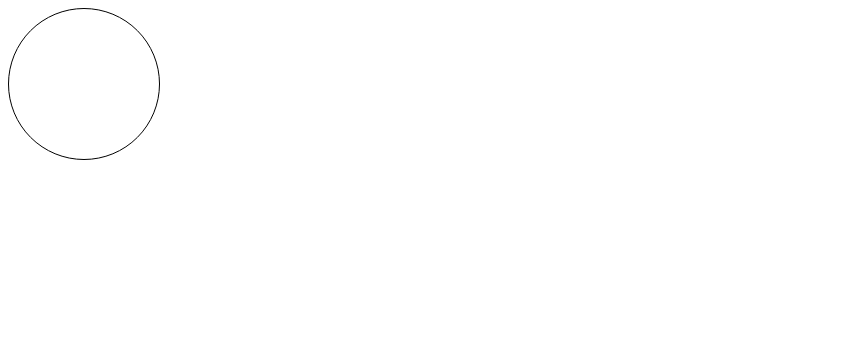
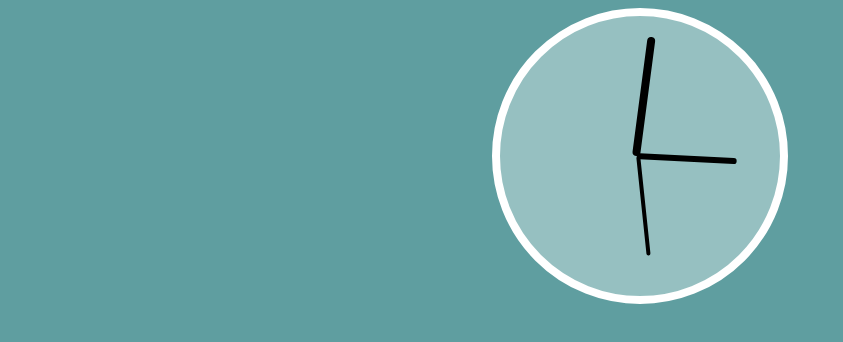
Before and after one commit to kitkatz111/clock, a website: page index.html in a window 1280 px wide. Shown: the whole page, without its empty margins (0-843 px from the left). Drawn offline with Linux system fonts and the light colour scheme.

Commit message:
deployment

```diff
--- a/index.html
+++ b/index.html
@@ -9,10 +9,13 @@
     <link rel="stylesheet" href="style.css">
 </head>
 <body>
-    <div class="clock-container">
-        <div class="clock-outside"></div>
-        <div class="clock-inside"></div>
+    <div class="clock">
+        <div class="clock-face">
+            <div class="hand-hour-hand"></div>
+            <div class="hand-minute-hand"></div>
+            <div class="hand-second-hand"></div>
+        </div>
     </div>
-
+<script src="index.js"></script>
 </body>
 </html>
--- a/index.js
+++ b/index.js
@@ -0,0 +1,70 @@
+const hourHand = document.querySelector('.hand-hour-hand')
+const minuteHand = document.querySelector('.hand-minute-hand')
+const secondHand = document.querySelector('.hand-second-hand')
+
+/*
+function hourMove(){
+    const hour = timeCalc('hour');
+
+    hourHand.style.transform = `rotate(${hour}deg)`
+    console.log('moved')
+}
+
+function minuteMove () {
+    const minute = timeCalc('minute');
+
+    minuteHand.style.transform = `rotate(${minute}deg)`
+    console.log('moved')
+}
+
+function secondMove() {
+    const second = timeCalc('second');
+
+    secondHand.style.transform = `rotate(${second}deg)`
+    console.log('moved')
+}
+
+Shaved off this, as multiple functions and setinterval is easier with singular function
+
+*/
+
+function updateHands() {
+
+    const second = timeCalc('second');
+    const minute = timeCalc('minute');
+    const hour = timeCalc('hour');
+// why does it freak out when hitting 12
+    secondHand.style.transform = `rotate(${second}deg)`
+    minuteHand.style.transform = `rotate(${minute}deg)`
+    hourHand.style.transform =  `rotate(${hour}deg)`
+
+}
+
+
+//getting messy: focus on how IF funciton works, how to seperate
+// it out the move onto how to pass variable
+
+function timeCalc(handType) {
+    const now = new Date()
+//handtype here acts as a coinslot just taking one and outputting & so fourth
+
+    if (handType === 'second') {
+        return (now.getSeconds() / 60) * 360;
+    }
+
+    if (handType === 'minute') {
+        return (now.getMinutes() / 60) * 360 + (now.getSeconds() / 60) * 6;
+        //finds fraction of second inbetween minutes and moves clock accordingly
+        //making for accurate display of time
+
+    }
+
+     if (handType === 'hour') {
+        return (now.getHours() % 12 / 12) * 360 + (now.getMinutes() / 60) * 30;
+        // finds percentage of hours to translate into degrees & does the same as above
+        // with making accurate display of time
+    }
+
+}
+
+setInterval(updateHands, 1000)
--- a/style.css
+++ b/style.css
@@ -1,7 +1,53 @@
-.clock-container {
-    height: 150px;
-    width: 150px;
-    border: solid 1px black;
+body {
+    background-color: cadetblue;
+}
+
+.clock {
+    height: 280px;
+    width: 280px;
+    border: solid 8px rgb(255, 255, 255);
     border-radius: 50%;
-    display: flex;
+    position: relative;
+    justify-self: center;
+    background-color: rgba(255, 255, 255, 0.345);
+
 }
+
+
+.hand-hour-hand {
+     height: 120px;
+    right: 50%;
+    bottom: 50%;
+    background: black;
+    width: 3%;
+    border-radius: 1rem;
+    position: absolute;
+    transform-origin: bottom;
+    transition:ease-in-out 0.1s;
+}
+
+
+
+.hand-minute-hand {
+     height: 100px;
+    right: 50%;
+    bottom: 50%;
+    background: black;
+    width: 2%;
+    border-radius: 1rem;
+    position: absolute;
+    transform-origin: bottom;
+    transition:ease-in-out 0.1s;
+}
+
+.hand-second-hand {
+    height: 100px;
+    right: 50%;
+    bottom: 50%;
+    background: black;
+    width: 1.5%;
+    border-radius: 1rem;
+    position: absolute;
+    transform-origin: bottom;
+    transition:ease-in-out 0.1s;
+}
```
Also changed, not shown: 2 other files.
